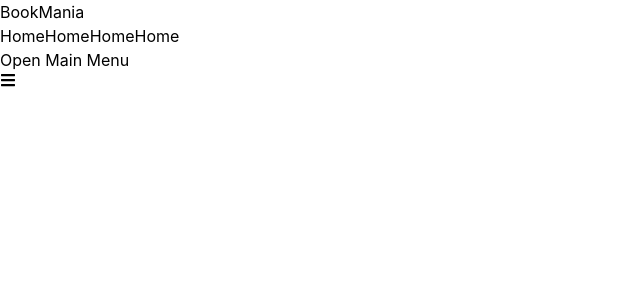
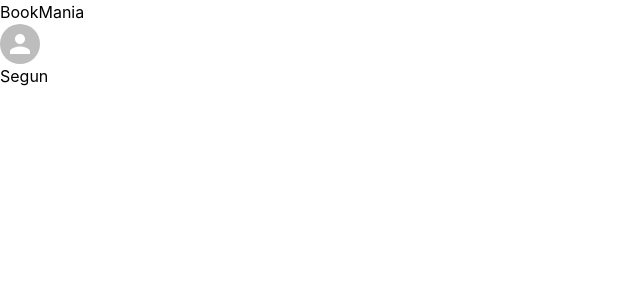
Before and after one commit to Danny4life/book-mania-ui, a React app: page /dashboard in a window 1280 px wide. Shown: the top 300 px of the page, without its empty margins (0-640 px from the left). Built offline with nearby package versions, Linux system fonts and the light colour scheme; the HTML template or start-up script is replaced by a standard one.

Commit message:
create topbar for dashboard

```diff
--- a/src/App.jsx
+++ b/src/App.jsx
@@ -5,6 +5,7 @@ import { ToastContainer } from "react-toastify"
 import 'react-toastify/dist/ReactToastify.css';
 import Dashboard from "./pages/dashboard/Dashboard";
 import ForgetPassword from "./pages/change-password/ForgetPassword";
+import AvatarImg from "./component/avatar/AvatarImg";
 
 
 
@@ -26,6 +27,7 @@ function App() {
         <Route exact path="/login" element={<Login />} />
         <Route exact path="/dashboard" element={<Dashboard />} />
         <Route exact path="/password-reset" element={<ForgetPassword />} />
+        <Route exact path="/avatar" element={<AvatarImg />} />
       </Routes>
       </BrowserRouter>
     </>
--- /dev/null
+++ b/src/component/avatar/AvatarImg.jsx
@@ -0,0 +1,62 @@
+
+// import { Avatar } from '@mui/material';
+// import  { useState } from 'react';
+// import { Link } from "react-router-dom";
+
+// const AvatarImg = () => {
+
+//     const [avatarImage, setAvatarImage] = useState(null);
+
+//     const handleAvatarClick = () => {
+//         // Programmatically trigger the file input click
+//         document.getElementById('avatar-input').click();
+//       };
+
+//       const handleImageUpload = (event) => {
+//         const file = event.target.files[0];
+//         const reader = new FileReader();
+
+//         reader.onload = (e) => {
+//           setAvatarImage(e.target.result);
+//         };
+
+//         reader.readAsDataURL(file);
+//       };
+
+//     return (
+//         <nav className=''>
+//            <header className="mx-auto px-4 sm:px-6 lg:px-6">
+//             <div className="flex items-center justify-between h-[72px] lg:h-[93px]">
+//                 <div className="md:ml-12">
+//                     <Link className="text-4xl font-bold leading-9 text-[#012A4A]" to={"/login"}>BookMania</Link>
+//                 </div>
+//                 <div className="cursor-pointer" onClick={handleAvatarClick}>
+//                     <div className='flex items-center space-x-2 md:mr-12'>
+//                         {avatarImage ? (
+//                         <img src={avatarImage} alt="Avatar"  className="w-[42px] h-[42px] rounded-[50%] bg-[#D9D9D9] object-cover"  />
+//                         ) : (
+//                         <span className=''>
+//                             <Avatar />
+//                         </span>
+
+//                         )}
+//                         <h3><span className='text-[#012A4A] text-base font-normal'>Segun</span></h3>
+//                     </div>
+//                 </div>
+//                     <input
+//                         id="avatar-input"
+//                         type="file"
+//                         accept="image/*"
+//                         style={{ display: 'none' }}
+//                         onChange={handleImageUpload}
+//                     />
+
+//             </div>
+
+//            </header>
+//         </nav>
+
+//      );
+// }
+
+// export default AvatarImg;
--- a/src/component/topbar/Topbar.jsx
+++ b/src/component/topbar/Topbar.jsx
@@ -1,70 +1,60 @@
-import { useState } from "react";
+import { Avatar } from '@mui/material';
+import  { useState } from 'react';
 import { Link } from "react-router-dom";
-import { FaBars, FaTimes} from "react-icons/fa";
-
-const navLinks = [
-    {
-        title : "Home",
-        link : "#",
-    },
-    {
-        title : "Home",
-        link : "#",
-    },
-    {
-        title : "Home",
-        link : "#",
-    },
-    {
-        title : "Home",
-        link : "#",
-    },
-]
 
 const Topbar = () => {
 
-    const [open, setOpen] = useState(false);
+    const [avatarImage, setAvatarImage] = useState(null);
 
-    const handleMenu = () => {
-        setOpen((prev) => !prev);
-    }
+    const handleAvatarClick = () => {
+        // Programmatically trigger the file input click
+        document.getElementById('avatar-input').click();
+      };
+
+      const handleImageUpload = (event) => {
+        const file = event.target.files[0];
+        const reader = new FileReader();
+
+        reader.onload = (e) => {
+          setAvatarImage(e.target.result);
+        };
+
+        reader.readAsDataURL(file);
+      };
+
     return (
-        <nav className="font-['Montserrat'] not-italic">
+        <section>
+             <nav className=''>
                 <header className="mx-auto px-4 sm:px-6 lg:px-6">
                     <div className="flex items-center justify-between h-[72px] lg:h-[93px]">
                         <div className="md:ml-12">
-                        <h1 className="text-4xl font-bold leading-9 text-white">BookMania</h1>
+                            <Link className="text-4xl font-bold leading-9 text-[#012A4A]" to={"/login"}>BookMania</Link>
                         </div>
-                    {/* navlinks */}
-                    <div className="hidden md:block">
-                        <div className="ml-10 flex items-baseline space-x-4 md:mr-12">
-                            {navLinks.map((link, index) => (
-                                <Link
-                                key={index}
-                                className="text-white px-3 py-2 cursor-pointer
-                                rounded-md text-base font-['Montserrat'] leading-5 not-italic font-medium
-                                transition-all duration-500"
-                                href={link.link}
-                                >
-                                    {link.title}
-                                </Link>
-                            ))}
+                        <div className="cursor-pointer" onClick={handleAvatarClick}>
+                            <div className='flex items-center space-x-2 md:mr-12'>
+                                {avatarImage ? (
+                                <img src={avatarImage} alt="Avatar"  className="w-[42px] h-[42px] rounded-[50%] bg-[#D9D9D9] object-cover"  />
+                                ) : (
+                                <span className=''>
+                                    <Avatar />
+                                </span>
+
+                                )}
+                                <h3><span className='text-[#012A4A] text-base font-normal'>Segun</span></h3>
                             </div>
                         </div>
-                    {/* hambuger menu */}
-                    <div className="-mr-2 flex md:hidden">
-                        <button type="button" onClick={handleMenu}
-                        className="inline-flex items-center justify-center p-2 rounded-md
-                        text-gray-400 hover:text-white hover:bg-gray-700 focus:outline-none
-                        focus:ring-2 focus:ring-offset-2 focus:ring-offset-gray-800 focus:ring-white">
-                            <span className="sr-only">Open Main Menu</span>
-                            {open == true ? <FaTimes /> : <FaBars />}
-                        </button>
-                    </div>
+                        <input
+                            id="avatar-input"
+                            type="file"
+                            accept="image/*"
+                            style={{ display: 'none' }}
+                            onChange={handleImageUpload}
+                        />
                     </div>
                 </header>
+            </nav>
+        </section>
 
-        </nav>
     );
 }
 
--- a/src/pages/dashboard/Dashboard.jsx
+++ b/src/pages/dashboard/Dashboard.jsx
@@ -1,9 +1,11 @@
+
 import Topbar from "../../component/topbar/Topbar";
+
 
 const Dashboard = () => {
     return (
         <section>
-            <nav className="bg-[#0D1027] fixed top-0 right-0 left-0 z-10">
+            <nav className="bg-[#F5F5F5] fixed top-0 right-0 left-0 z-10">
                 <Topbar />
             </nav>
         </section>
```
Lines whose indentation alone changed are shown as unchanged.
